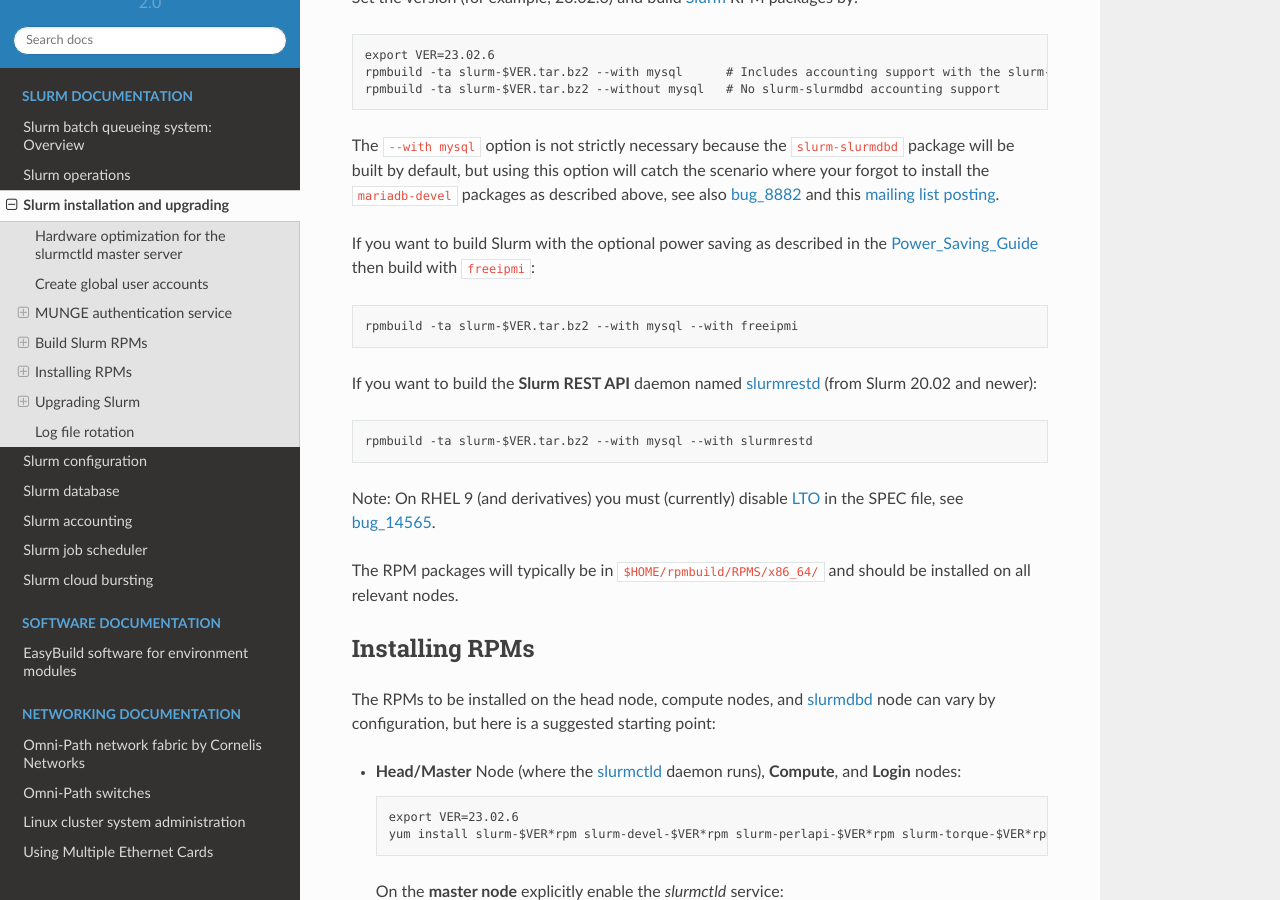
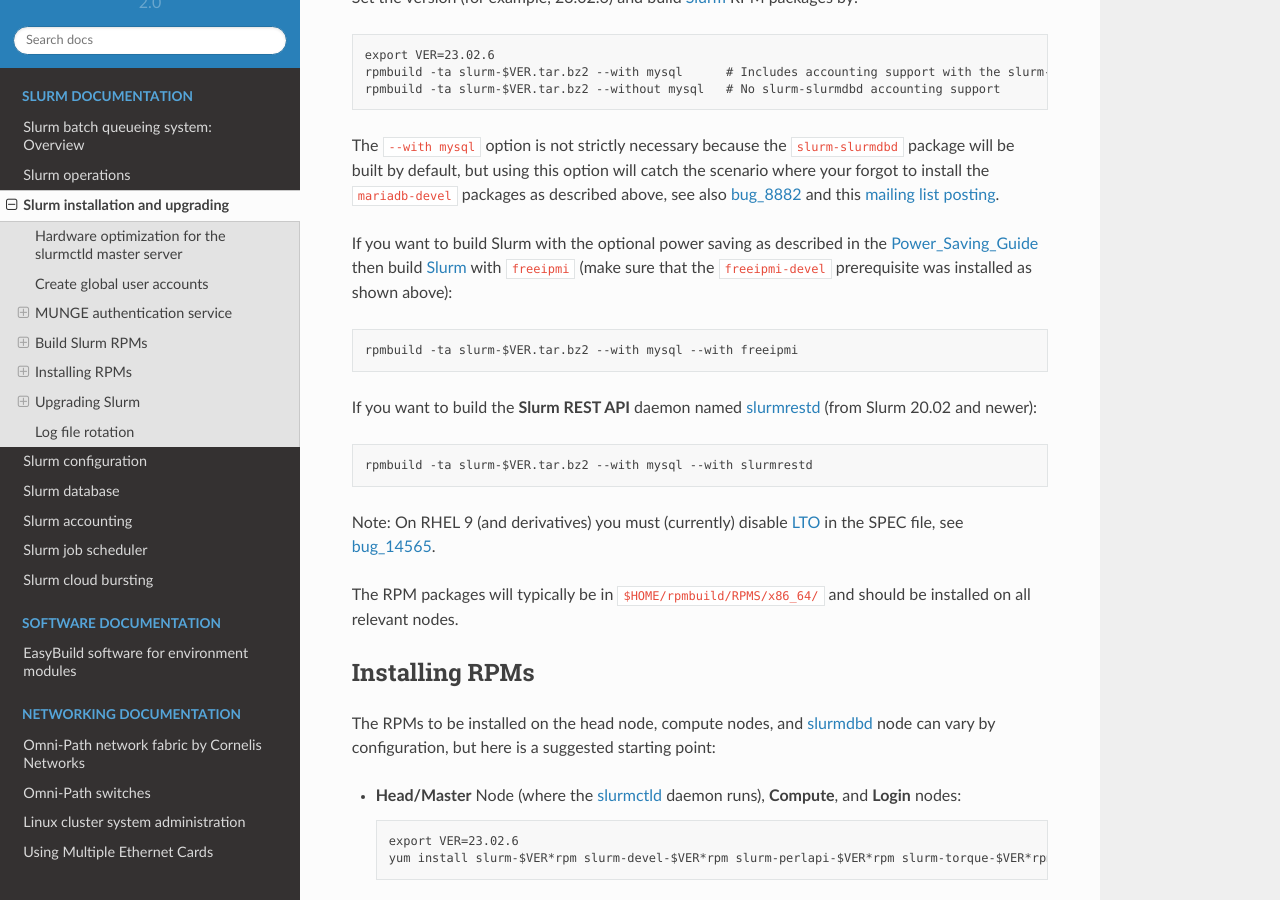
Before and after one commit to OleHolmNielsen/Niflheim_system, a Sphinx documentation site: the page built from docs/Slurm_installation.rst, in a window 1280 px wide and 900 px high, scrolled down 7536 px. Built offline with Sphinx 7.4.7 and the Read the Docs theme 2.0.0, drawn with Linux system fonts in a browser that asks for light colours.

Commit message:
Note freeipmi-devel prerequisite

```diff
--- a/docs/Slurm_installation.rst
+++ b/docs/Slurm_installation.rst
@@ -317,7 +317,8 @@
 but using this option will catch the scenario where your forgot to install the ``mariadb-devel`` packages as described above, see also bug_8882_
 and this `mailing list posting <https://lists.schedmd.com/pipermail/slurm-users/2020-April/005245.html>`_.
 
-If you want to build Slurm with the optional power saving as described in the Power_Saving_Guide_ then build with ``freeipmi``::
+If you want to build Slurm with the optional power saving as described in the Power_Saving_Guide_ then build Slurm_ with ``freeipmi``
+(make sure that the ``freeipmi-devel`` prerequisite was installed as shown above)::
 
   rpmbuild -ta slurm-$VER.tar.bz2 --with mysql --with freeipmi
 
```
